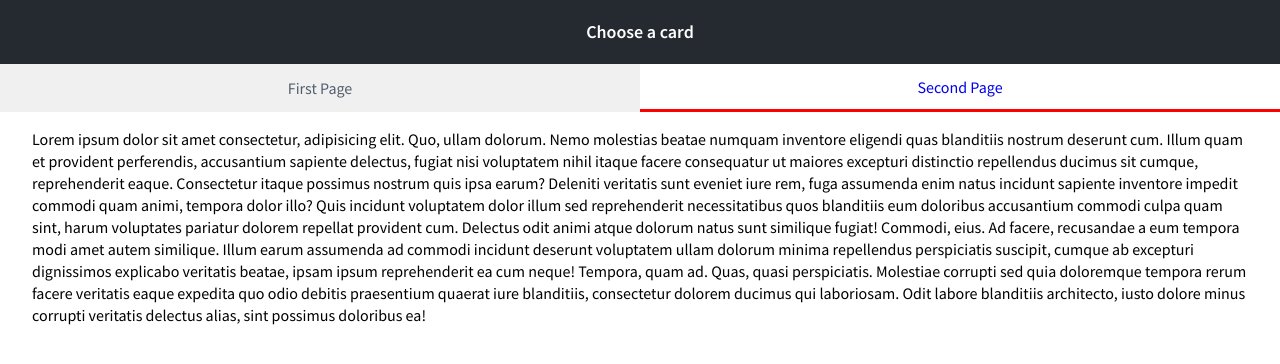
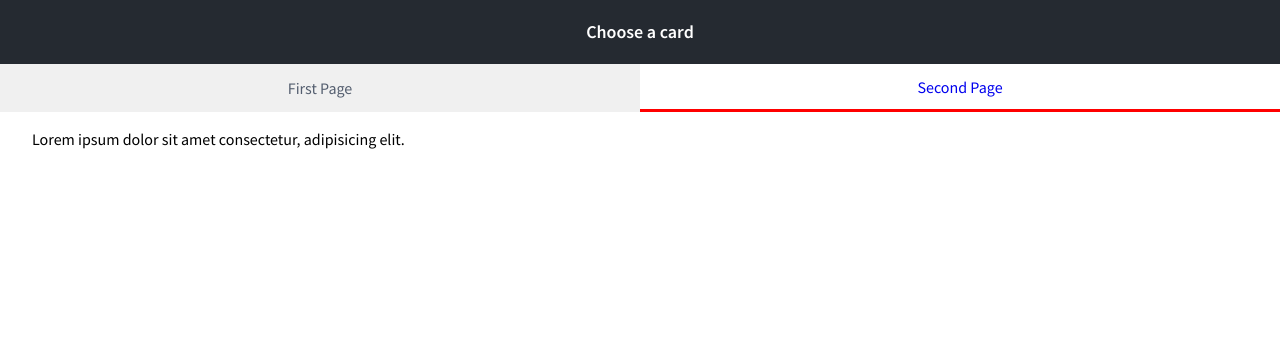
Before and after one commit to tsmolarczyk/tool-default, a React (Create React App) app: page /secondpage in a window 1280 px wide. Shown: the top 364 px of the page. Built offline with nearby package versions, Linux system fonts and the light colour scheme.

Commit message:
title map

```diff
--- a/src/App.tsx
+++ b/src/App.tsx
@@ -30,7 +30,7 @@ function App() {
         <div>
           <div className={css.navbar}>
             <NavLink
-              to="/"
+              to="/firstpage"
               className={css.navlink}
               style={({ isActive }) =>
                 isActive
--- a/src/components/Main/FirstPage/FirstPage.tsx
+++ b/src/components/Main/FirstPage/FirstPage.tsx
@@ -8,8 +8,6 @@ export const FirstPage = () => {
         Lorem ipsum dolor sit amet consectetur adipisicing elit.
       </p>
       <Title />
-      <Title />
-      <Title />
     </>
   )
 }
--- a/src/components/Main/FirstPage/Title/Title.tsx
+++ b/src/components/Main/FirstPage/Title/Title.tsx
@@ -1,4 +1,4 @@
-import React, { useState, useEffect } from 'react'
+import React, { useState, useEffect, useMemo } from 'react'
 import axios from 'axios'
 
 export const Title = () => {
@@ -6,28 +6,31 @@ export const Title = () => {
 
   const getTitles = () => {
     axios
-      .get('https://jsonplaceholder.typicode.com/users/')
+      .get('https://jsonplaceholder.typicode.com/posts/')
       .then((res) => {
-        setTitles(res)
+        setTitles(res.data)
       })
       .catch((err) => {
         console.log(err)
       })
   }
   useEffect(() => {
-    console.log('aaa')
     getTitles()
   }, [])
 
-  useEffect(() => {
+  const titlesToDisplay = useMemo(() => {
     if (titles) {
-      console.log('here')
+      return titles.map((title: any) => title.title)
     }
+    return <h1>Loading...</h1>
   }, [titles])
+
+  console.log(titlesToDisplay)
 
   return (
     <>
       <h1>asdasdase</h1>
+      {titlesToDisplay}
     </>
   )
 }
--- a/src/components/Main/SecondPage/SecondPage.tsx
+++ b/src/components/Main/SecondPage/SecondPage.tsx
@@ -1,31 +1,16 @@
 import css from './SecondPage.module.css'
+
+// let userList = []
+
+// users.forEach((user, index) => {
+//   userList.push(<li key={index}>{user}</li>)
+// })
 
 export const SecondPage = () => {
   return (
     <>
       <p className={css.para}>
-        Lorem ipsum dolor sit amet consectetur, adipisicing elit. Quo, ullam
-        dolorum. Nemo molestias beatae numquam inventore eligendi quas
-        blanditiis nostrum deserunt cum. Illum quam et provident perferendis,
-        accusantium sapiente delectus, fugiat nisi voluptatem nihil itaque
-        facere consequatur ut maiores excepturi distinctio repellendus ducimus
-        sit cumque, reprehenderit eaque. Consectetur itaque possimus nostrum
-        quis ipsa earum? Deleniti veritatis sunt eveniet iure rem, fuga
-        assumenda enim natus incidunt sapiente inventore impedit commodi quam
-        animi, tempora dolor illo? Quis incidunt voluptatem dolor illum sed
-        reprehenderit necessitatibus quos blanditiis eum doloribus accusantium
-        commodi culpa quam sint, harum voluptates pariatur dolorem repellat
-        provident cum. Delectus odit animi atque dolorum natus sunt similique
-        fugiat! Commodi, eius. Ad facere, recusandae a eum tempora modi amet
-        autem similique. Illum earum assumenda ad commodi incidunt deserunt
-        voluptatem ullam dolorum minima repellendus perspiciatis suscipit,
-        cumque ab excepturi dignissimos explicabo veritatis beatae, ipsam ipsum
-        reprehenderit ea cum neque! Tempora, quam ad. Quas, quasi perspiciatis.
-        Molestiae corrupti sed quia doloremque tempora rerum facere veritatis
-        eaque expedita quo odio debitis praesentium quaerat iure blanditiis,
-        consectetur dolorem ducimus qui laboriosam. Odit labore blanditiis
-        architecto, iusto dolore minus corrupti veritatis delectus alias, sint
-        possimus doloribus ea!
+        Lorem ipsum dolor sit amet consectetur, adipisicing elit.
       </p>
     </>
   )
```
